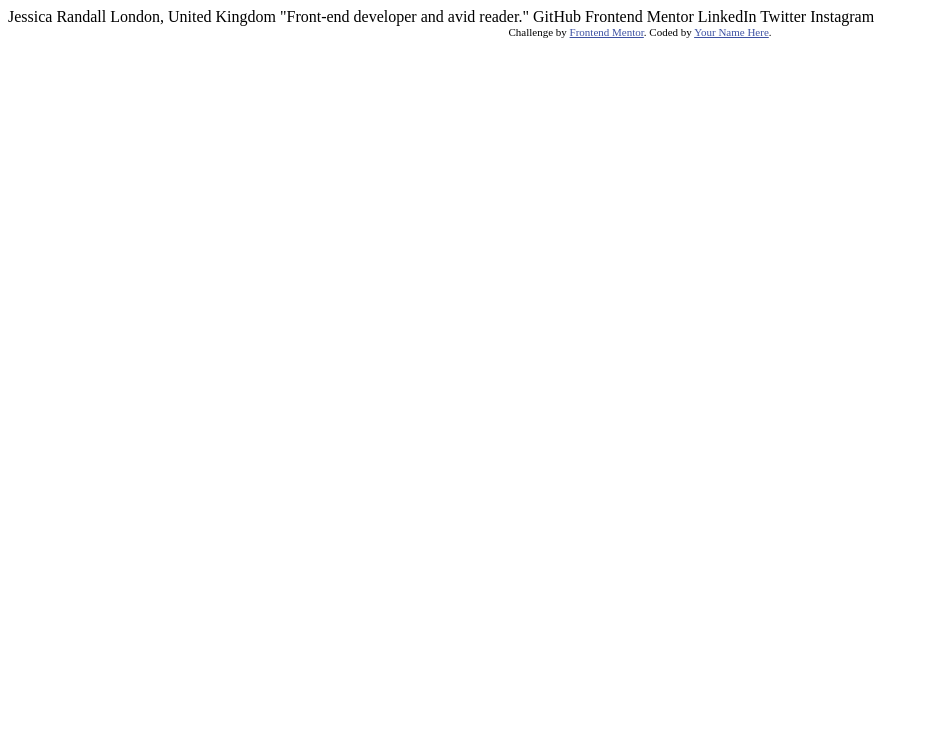
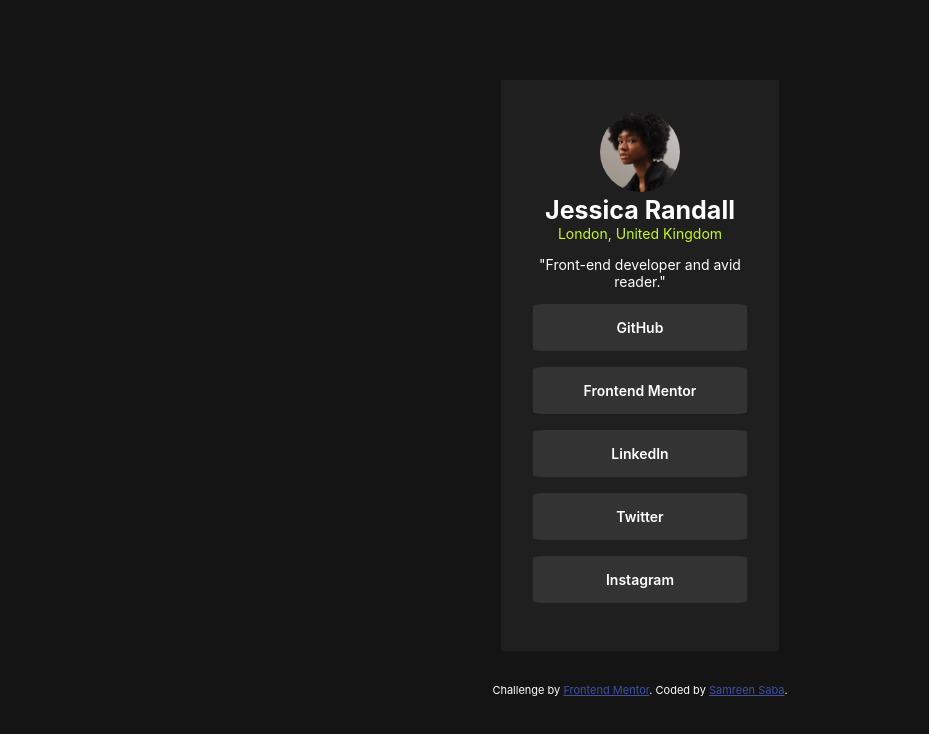
Before and after one commit to Samreensaba/Social-Links, a plain HTML site: page index.html in a window 1280 px wide. Shown: the whole page, without its empty margins (0-929 px from the left). Drawn offline with Linux system fonts and the light colour scheme; a web font is replaced by a local one.

Commit message:
desktop version

```diff
--- a/index.html
+++ b/index.html
@@ -1,34 +1,109 @@
 <!DOCTYPE html>
 <html lang="en">
   <head>
-  <meta charset="UTF-8">
-  <meta name="viewport" content="width=device-width, initial-scale=1.0"> <!-- displays site properly based on user's device -->
+    <meta charset="UTF-8" />
+    <meta name="viewport" content="width=device-width, initial-scale=1.0" />
+    <!-- displays site properly based on user's device -->
 
-  <link rel="icon" type="image/png" sizes="32x32" href="./assets/images/favicon-32x32.png">
+    <link
+      rel="icon"
+      type="image/png"
+      sizes="32x32"
+      href="./assets/images/favicon-32x32.png"
+    />
 
     <title>Frontend Mentor | Social links profile</title>
 
     <!-- Feel free to remove these styles or customise in your own stylesheet 👍 -->
     <style>
-    .attribution { font-size: 11px; text-align: center; }
-    .attribution a { color: hsl(228, 45%, 44%); }
+      @import url("/assets/fonts/Inter-VariableFont_slnt\,wght.ttf");
+
+      .inter-myFont {
+        font-family: "Inter", sans-serif;
+        src: url(./assets/fonts/Inter-VariableFont_slnt\wght.ttf);
+        font-optical-sizing: auto;
+        font-weight: 400;
+        font-style: normal;
+      }
+
+      body {
+        background-color: hsl(0, 0%, 8%);
+        color: hsl(0, 0%, 100%);
+        font-size: 14px;
+        font-family: "Inter", sans-serif;
+      }
+
+      .container {
+        width: 17%;
+        background-color: hsl(0, 0%, 12%);
+        margin-left: auto;
+        margin-right: auto;
+        margin-top: 5rem;
+        margin-bottom: 2rem;
+
+        padding: 2rem;
+        text-align: center;
+      }
+
+      .avatar {
+        border-radius: 50%;
+        max-width: 80px;
+      }
+
+      .name {
+        font-size: 25px;
+        font-weight: 700;
+        margin: 0;
+      }
+      .location {
+        margin: 0;
+        color: hsl(75, 94%, 57%);
+      }
+
+      .links {
+        background-color: hsl(0, 0%, 20%);
+        border-radius: 5%;
+        margin-bottom: 1rem;
+        padding: 1px 0;
+        font-weight: 600;
+      }
+
+      .attribution {
+        font-size: 11px;
+        text-align: center;
+      }
+      .attribution a {
+        color: hsl(228, 45%, 44%);
+      }
     </style>
   </head>
   <body>
+    <div class="container">
+      <img
+        class="avatar"
+        src="/assets/images/avatar-jessica.jpeg"
+        alt="Profile avatar"
+      />
 
-  Jessica Randall
-  London, United Kingdom
-  "Front-end developer and avid reader."
-
-  GitHub
-  Frontend Mentor
-  LinkedIn
-  Twitter
-  Instagram
+      <div class="section2">
+        <p class="name">Jessica Randall</p>
+        <p class="location">London, United Kingdom</p>
+        <p>"Front-end developer and avid reader."</p>
+      </div>
+      <div class="section3">
+        <div class="links"><p class="link">GitHub</p></div>
+        <div class="links"><p class="link">Frontend Mentor</p></div>
+        <div class="links"><p class="link">LinkedIn</p></div>
+        <div class="links"><p class="link">Twitter</p></div>
+        <div class="links"><p class="link">Instagram</p></div>
+      </div>
+    </div>
 
     <div class="attribution">
-    Challenge by <a href="https://www.frontendmentor.io?ref=challenge" target="_blank">Frontend Mentor</a>.
-    Coded by <a href="#">Your Name Here</a>.
+      Challenge by
+      <a href="https://www.frontendmentor.io?ref=challenge" target="_blank"
+        >Frontend Mentor</a
+      >. Coded by <a href="#">Samreen Saba</a>.
     </div>
   </body>
 </html>
```
Lines whose indentation alone changed are shown as unchanged.
